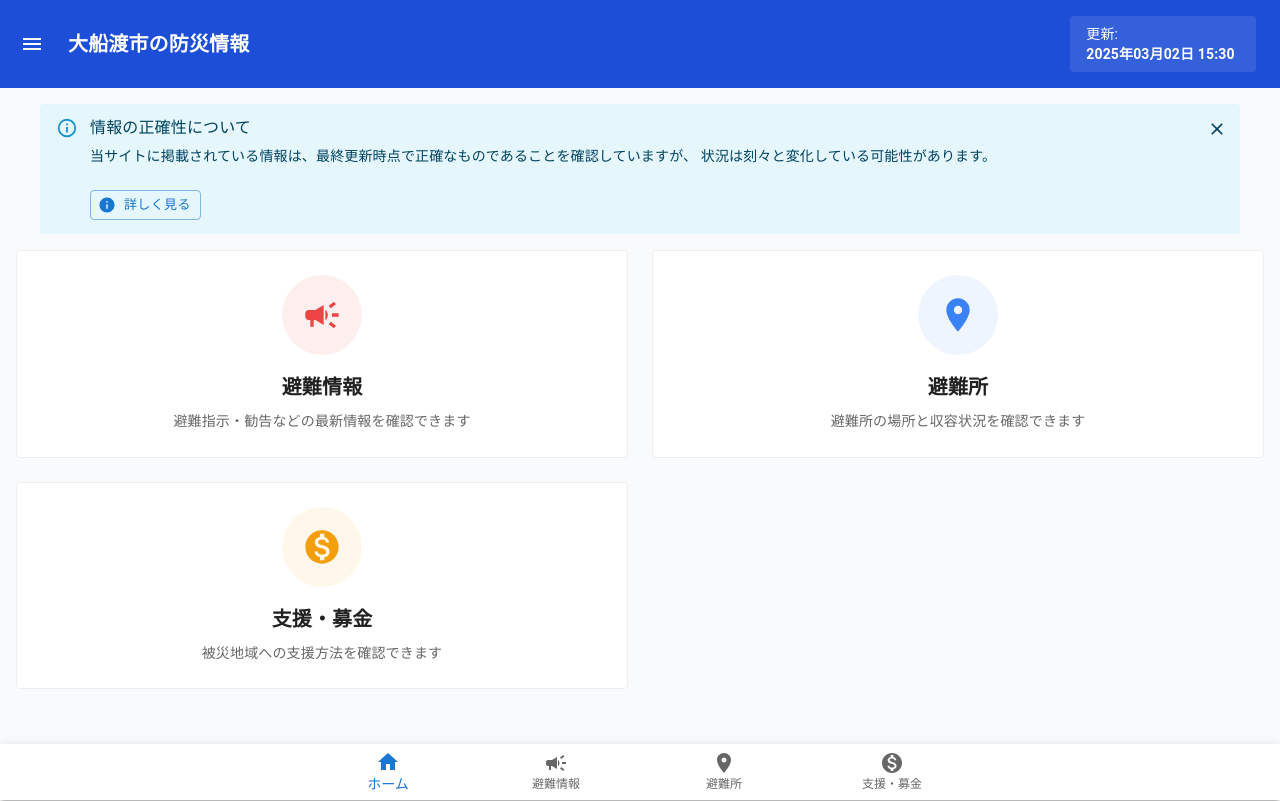
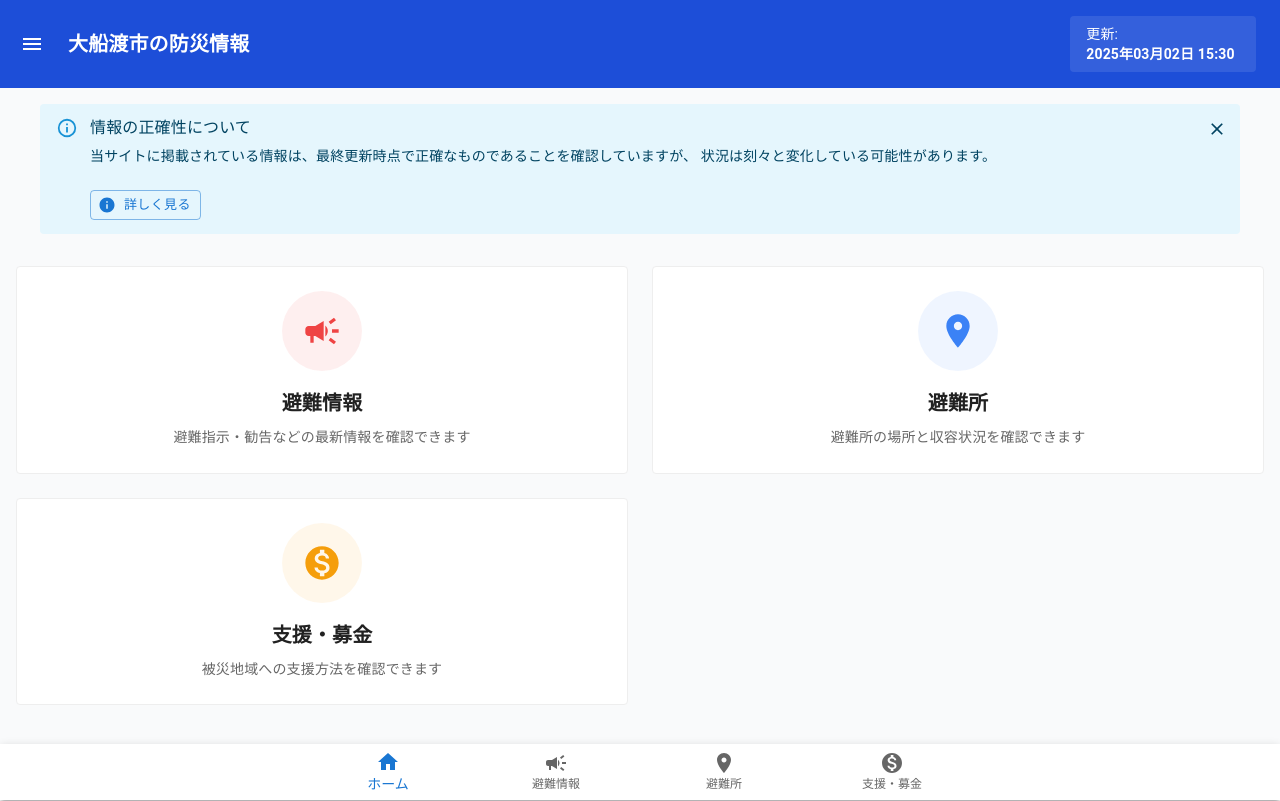
Before and after one commit to novalumo/disaster-prevention-info, a Next.js app: page /ofunato in a window 1280 px wide. Built offline with nearby package versions, Linux system fonts and the light colour scheme; what @mui/material-nextjs would draw is missing.

Commit message:
style: adjust OfunatoContainer top padding

```diff
--- a/src/app/ofunato/components/OfunatoContainer.tsx
+++ b/src/app/ofunato/components/OfunatoContainer.tsx
@@ -1,5 +1,5 @@
 export default function OfunatoContainer({
   children,
 }: { children: React.ReactNode }) {
-  return <div className="container px-4 pt-4 pb-24">{children}</div>;
+  return <div className="container px-4 pt-8 pb-24">{children}</div>;
 }
```
